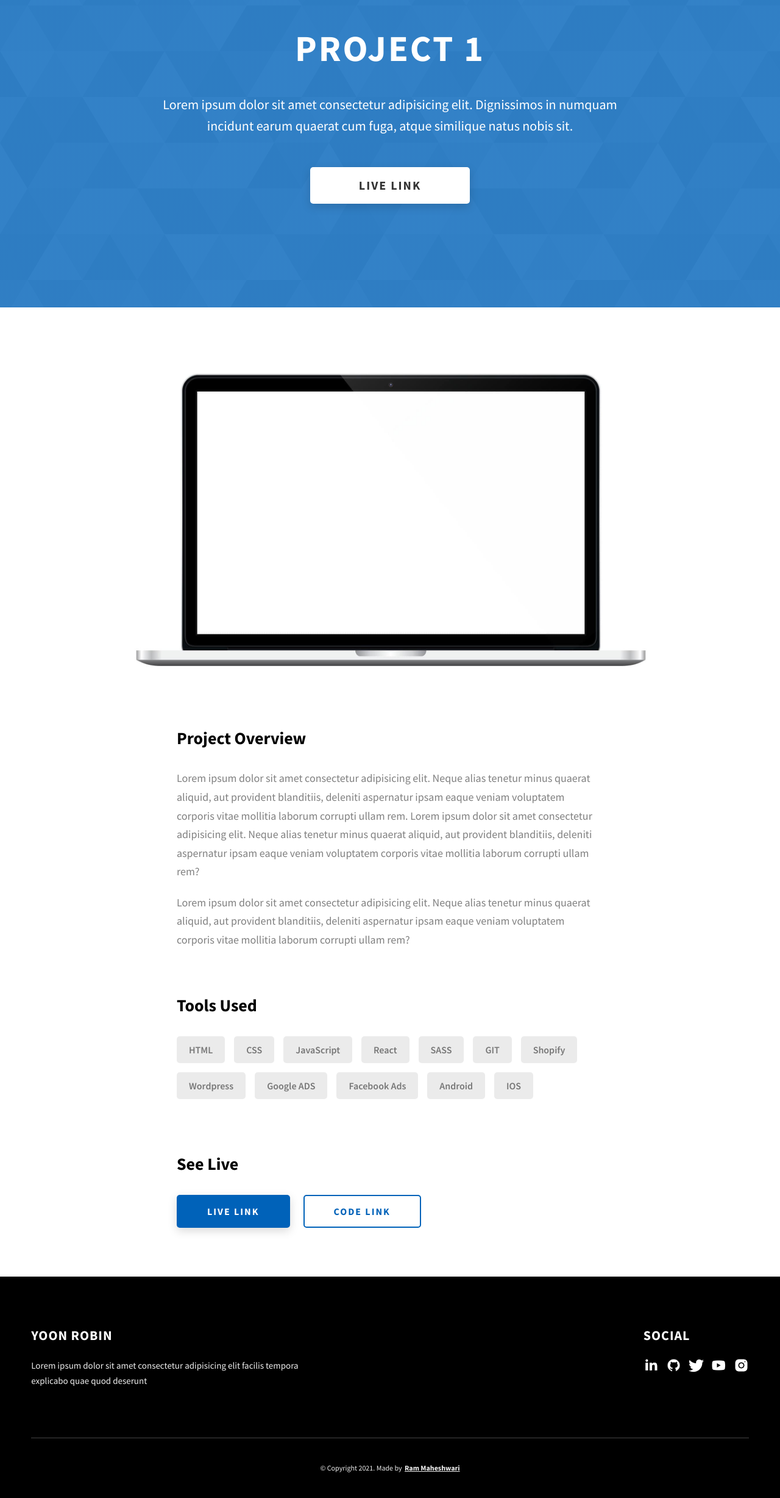
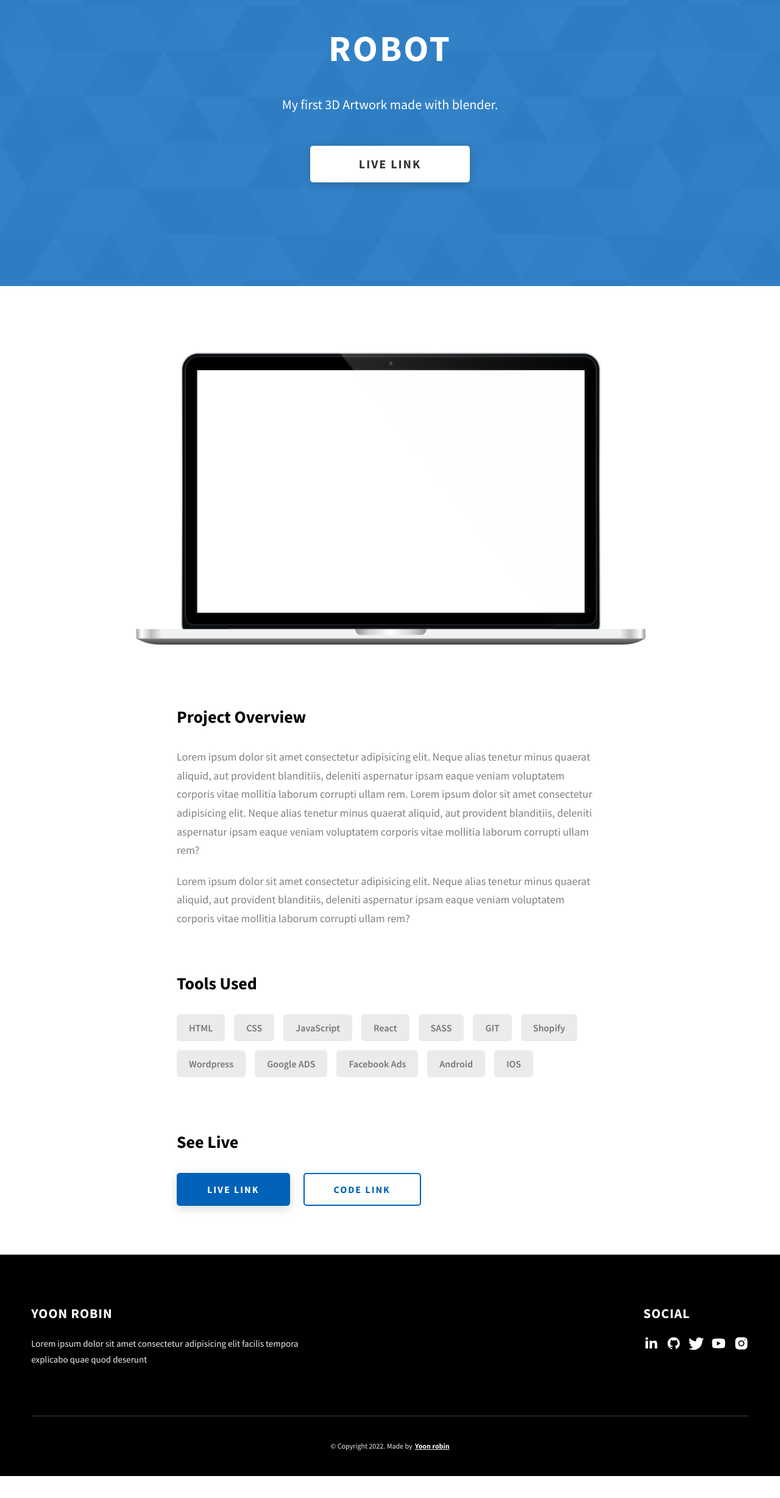
Before and after one commit to Yoon-robin/my-site, a plain HTML site: page project-1.html in a window 1280 px wide. Shown: the part 216-2672 px from the top of the page at 61% size. After the commit the page ends 2636 px from the top, so only its background shows below. Drawn offline with Linux system fonts and the light colour scheme.

Commit message:
edit some

```diff
--- a/project-1.html
+++ b/project-1.html
@@ -4,7 +4,7 @@
     <meta charset="UTF-8" />
     <meta name="viewport" content="width=device-width, initial-scale=1.0" />
     <meta http-equiv="X-UA-Compatible" content="ie=edge" />
-    <title>Case Study of Project 1</title>
+    <title>robot</title>
     <meta name="description" content="Case study page of Project" />
 
     <link rel="stylesheet" href="css/style.css" />
@@ -27,7 +27,7 @@
               class="header__logo-img"
             />
           </div>
-          <span class="header__logo-sub">Yoon Robin</span>
+          <span class="header__logo-sub">Yoon Robin's project</span>
         </div>
         <div class="header__main">
           <ul class="header__links">
@@ -41,9 +41,6 @@
               <a href="./index.html#projects" class="header__link">
                 Projects
               </a>
-            </li>
-            <li class="header__link-wrapper">
-              <a href="./index.html#contact" class="header__link"> Contact </a>
             </li>
           </ul>
           <div class="header__main-ham-menu-cont">
@@ -84,12 +81,10 @@
     </header>
     <section class="project-cs-hero">
       <div class="project-cs-hero__content">
-        <h1 class="heading-primary">Project 1</h1>
+        <h1 class="heading-primary">ROBOT</h1>
         <div class="project-cs-hero__info">
           <p class="text-primary">
-            Lorem ipsum dolor sit amet consectetur adipisicing elit. Dignissimos
-            in numquam incidunt earum quaerat cum fuga, atque similique natus
-            nobis sit.
+            My first 3D Artwork made with blender.
           </p>
         </div>
         <div class="project-cs-hero__cta">
@@ -218,9 +213,9 @@
         </div>
 
         <div class="main-footer__lower">
-          &copy; Copyright 2021. Made by
-          <a rel="noreferrer" target="_blank" href="https://rammaheshwari.com"
-            >Ram Maheshwari</a
+          &copy; Copyright 2022. Made by
+          <a rel="noreferrer" target="_blank" href="https://github.com/Yoon-robin/"
+            >Yoon robin</a
           >
         </div>
       </div>
```
Also changed, not shown: index.html (+3 -1 lines).
